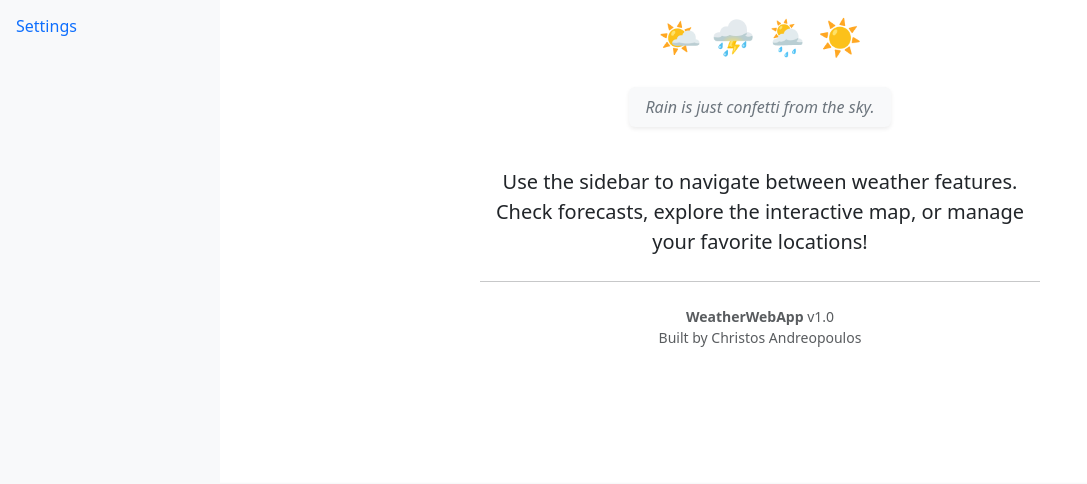
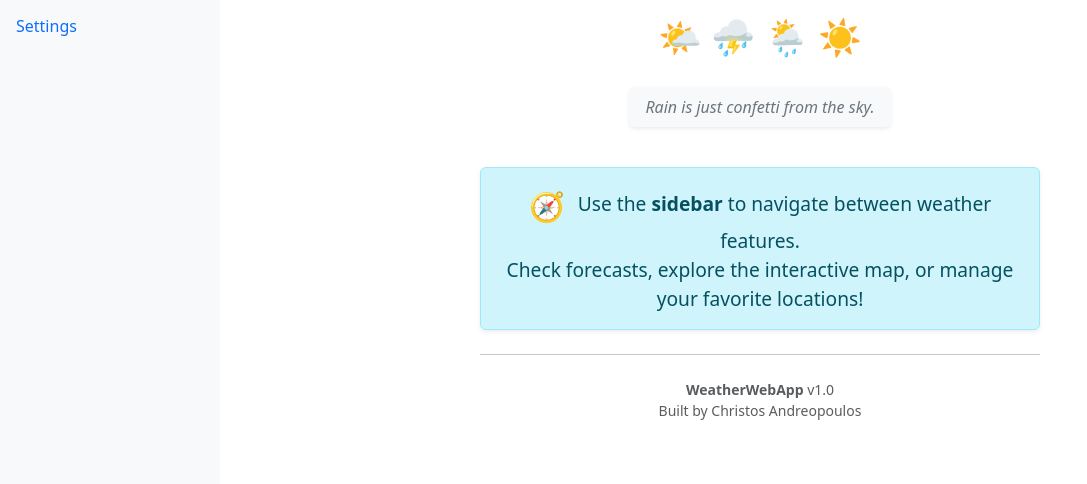
Before and after one commit to XristosAndreopo/WeatherWebApp, a Django app: page / in a window 1280 px wide. Shown: the part 260-744 px from the top of the page, without its empty margins (0-1087 px from the left). Run offline with Django 5.2, Linux system fonts and the light colour scheme.

Commit message:
edited the home page with bootstrap to make clear the use of webapp

```diff
--- a/weatherapp/weather/templates/weather/home.html
+++ b/weatherapp/weather/templates/weather/home.html
@@ -31,10 +31,13 @@
                 <span id="weatherQuote" class="fst-italic text-secondary"></span>
             </div>
             <!-- (8) Description & navigation tip -->
-            <p class="lead mt-4 mb-2">
-                <strong> Use the sidebar to navigate between weather features.</strong><br>
-                <strong> Check forecasts, explore the interactive map, or manage your favorite locations!</strong>
-            </p>
+            <div class="alert alert-info shadow-sm my-4 py-3" style="font-size: 1.2em; font-weight: 500;">
+                <span style="font-size:1.5em; vertical-align: middle;">🧭</span>
+                <span class="ms-2">
+                Use the <strong>sidebar</strong> to navigate between weather features.<br>
+                <span style="font-weight: 400;">Check forecasts, explore the interactive map, or manage your favorite locations!</span>
+                </span>
+            </div>
             <!-- (BONUS) Last login for logged-in users -->
             {% if user.is_authenticated and user.last_login %}
                 <div class="mb-3 small text-secondary">
```
